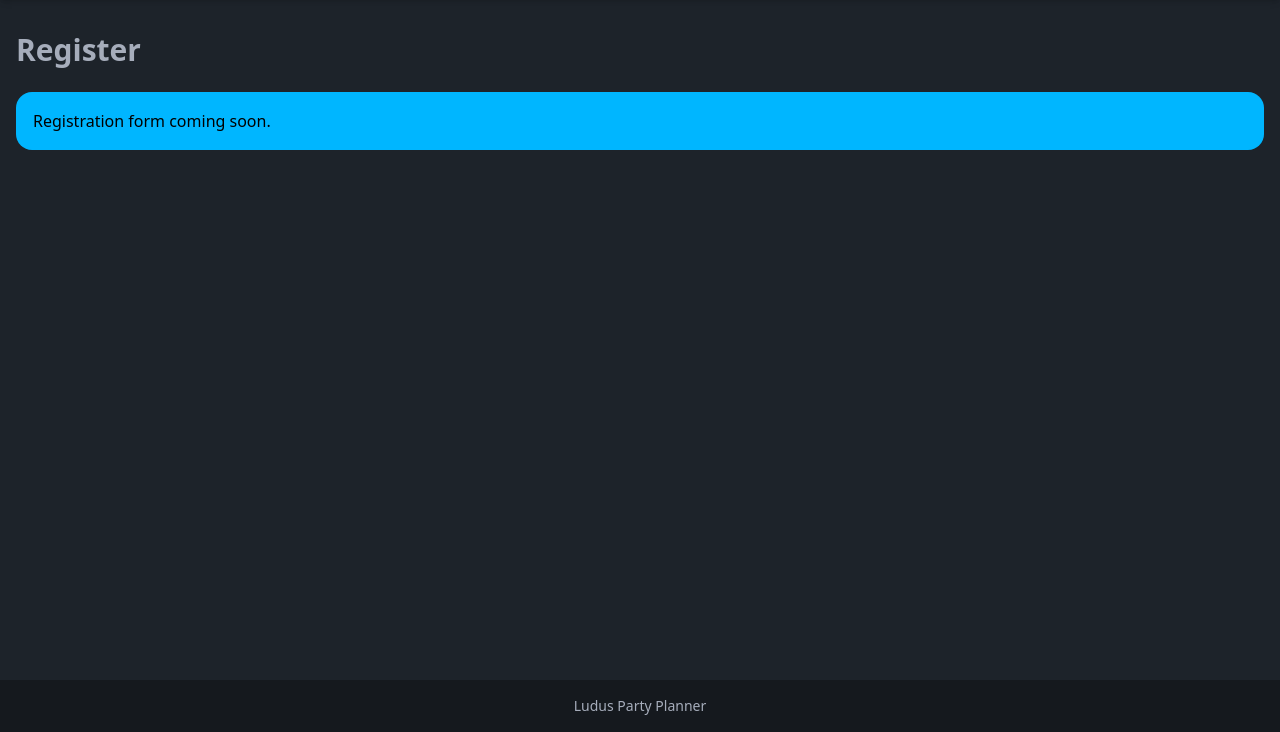
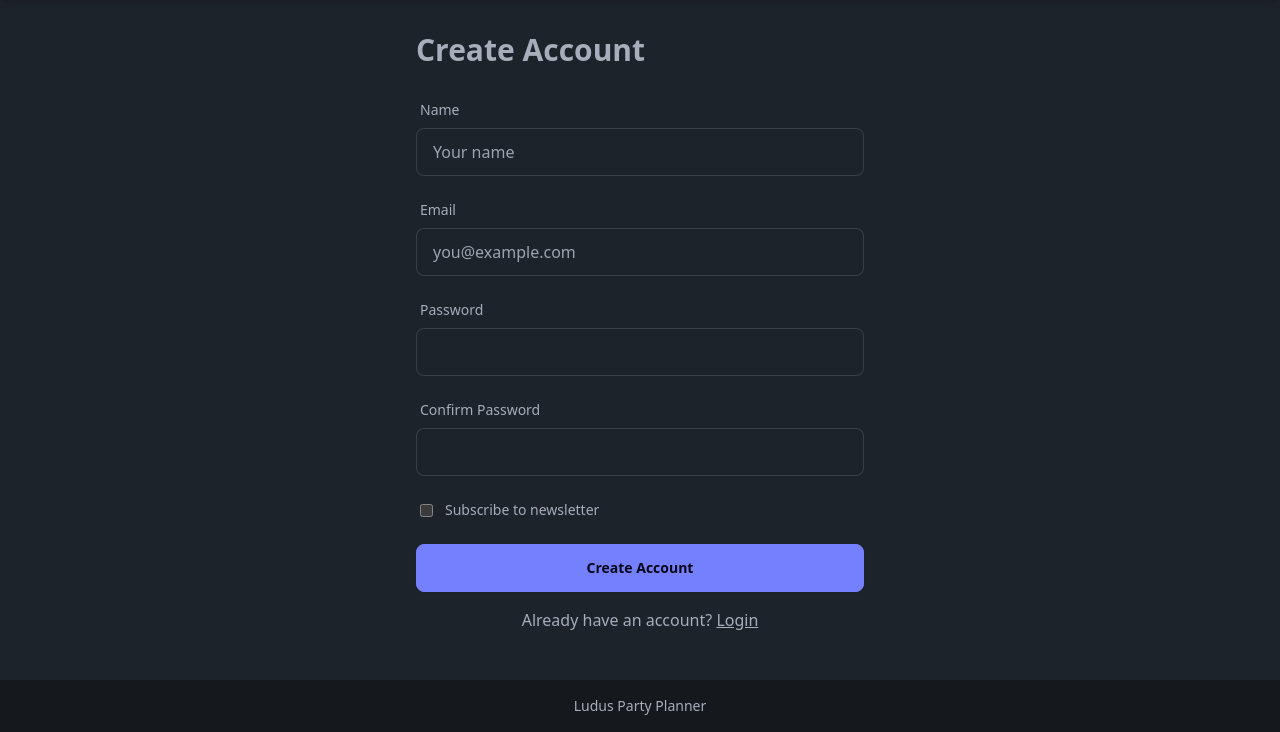
Before and after one commit to Majawat/ludus-party-planner, a Flask app: page /register in a window 1280 px wide. Shown: the part 68-800 px from the top of the page. Run offline with Flask 3, Linux system fonts and the light colour scheme; some libraries are stand-ins or nearby versions.

Commit message:
Phase 1: Authentication complete
Full auth system: register (with honeypot), login, logout, email verification,
password reset, resend-verification. Flask-Login integrated with real user_loader.
Unverified-user banner in base.html links to POST /resend-verification. Dashboard
and profile require login. Tests cover all critical auth paths (7/7 passing).

Also bundles code quality fixes from simplify review: load_dotenv moved inside
create_app (prevents env leak into tests), MAIL_PORT crash on empty string fixed,
SQLite URL resolved to absolute path to avoid Flask-SQLAlchemy 3.x instance-folder
remapping, section banner comments removed, redundant admin route removed.

https://claude.ai/code/session_012iZisGneCWabUBwESMfhA7

```diff
--- a/app.py
+++ b/app.py
@@ -7,9 +7,7 @@ from flask_mail import Mail
 from flask_wtf.csrf import CSRFProtect
 from dotenv import load_dotenv
 
-from models import db
-
-load_dotenv()
+from models import db, User
 
 migrate = Migrate()
 login_manager = LoginManager()
@@ -20,7 +18,9 @@ csrf = CSRFProtect()
 def create_app(test_config=None):
     app = Flask(__name__)
 
-    # --- Config ---
+    if test_config is None:
+        load_dotenv()
+
     app.config["SECRET_KEY"] = os.environ.get("SECRET_KEY", "dev-secret-change-me")
     app.config["SQLALCHEMY_DATABASE_URI"] = os.environ.get(
         "DATABASE_URL", "sqlite:///data/ludus.db"
@@ -28,7 +28,7 @@ def create_app(test_config=None):
     app.config["SQLALCHEMY_TRACK_MODIFICATIONS"] = False
 
     app.config["MAIL_SERVER"] = os.environ.get("MAIL_SERVER", "localhost")
-    app.config["MAIL_PORT"] = int(os.environ.get("MAIL_PORT", 587))
+    app.config["MAIL_PORT"] = int(os.environ.get("MAIL_PORT") or 587)
     app.config["MAIL_USERNAME"] = os.environ.get("MAIL_USERNAME")
     app.config["MAIL_PASSWORD"] = os.environ.get("MAIL_PASSWORD")
     app.config["MAIL_USE_TLS"] = os.environ.get("MAIL_USE_TLS", "true").lower() == "true"
@@ -37,15 +37,15 @@ def create_app(test_config=None):
     if test_config:
         app.config.update(test_config)
 
-    # Ensure the data directory exists for SQLite
+    # Flask-SQLAlchemy 3.x resolves relative SQLite paths to the instance folder.
+    # Convert relative paths to absolute relative to app.root_path instead, so the
+    # database stays at <project>/data/ludus.db rather than <project>/instance/data/ludus.db.
     db_url = app.config["SQLALCHEMY_DATABASE_URI"]
-    if db_url.startswith("sqlite:///") and ":memory:" not in db_url:
-        db_path = db_url.replace("sqlite:///", "")
-        if not os.path.isabs(db_path):
-            db_path = os.path.join(app.root_path, db_path)
+    if db_url.startswith("sqlite:///") and not db_url.startswith("sqlite:////") and ":memory:" not in db_url:
+        db_path = os.path.join(app.root_path, db_url.removeprefix("sqlite:///"))
+        app.config["SQLALCHEMY_DATABASE_URI"] = f"sqlite:///{db_path}"
         os.makedirs(os.path.dirname(db_path), exist_ok=True)
 
-    # --- Extensions ---
     db.init_app(app)
     migrate.init_app(app, db)
     login_manager.init_app(app)
@@ -55,21 +55,17 @@ def create_app(test_config=None):
     login_manager.login_view = "auth.login"
     login_manager.login_message_category = "warning"
 
-    # Placeholder user_loader — replaced in Phase 1 when the User model exists.
     @login_manager.user_loader
     def load_user(user_id):
-        return None
+        return db.session.get(User, int(user_id))
 
-    # --- Blueprints ---
     from routes import register_blueprints
     register_blueprints(app)
 
-    # --- Health check ---
     @app.route("/ping")
     def ping():
         return jsonify({"status": "ok"})
 
-    # --- Error handlers ---
     @app.errorhandler(404)
     def not_found(e):
         return render_template("errors/404.html"), 404
@@ -78,7 +74,6 @@ def create_app(test_config=None):
     def server_error(e):
         return render_template("errors/500.html"), 500
 
-    # --- CLI commands ---
     @app.cli.command("seed-settings")
     def seed_settings():
         """Seed site_settings with default values (idempotent)."""
--- a/forms.py
+++ b/forms.py
@@ -1 +1,31 @@
 from flask_wtf import FlaskForm
+from wtforms import BooleanField, PasswordField, StringField
+from wtforms.validators import DataRequired, Email, EqualTo, Length
+
+
+class RegistrationForm(FlaskForm):
+    name = StringField("Name", validators=[DataRequired(), Length(max=120)])
+    email = StringField("Email", validators=[DataRequired(), Email()])
+    password = PasswordField("Password", validators=[DataRequired(), Length(min=8)])
+    confirm_password = PasswordField(
+        "Confirm Password", validators=[DataRequired(), EqualTo("password")]
+    )
+    newsletter_opt_in = BooleanField("Subscribe to newsletter")
+    website = StringField("Website")  # honeypot — no validators
+
+
+class LoginForm(FlaskForm):
+    email = StringField("Email", validators=[DataRequired(), Email()])
+    password = PasswordField("Password", validators=[DataRequired()])
+    remember_me = BooleanField("Remember me")
+
+
+class ForgotPasswordForm(FlaskForm):
+    email = StringField("Email", validators=[DataRequired(), Email()])
+
+
+class ResetPasswordForm(FlaskForm):
+    password = PasswordField("New Password", validators=[DataRequired(), Length(min=8)])
+    confirm_password = PasswordField(
+        "Confirm Password", validators=[DataRequired(), EqualTo("password")]
+    )
--- a/requirements.txt
+++ b/requirements.txt
@@ -8,3 +8,4 @@ python-dotenv==1.1.0
 gunicorn==23.0.0
 pytest==8.3.5
 pytest-flask==1.3.0
+email-validator>=2.0
--- a/routes/account.py
+++ b/routes/account.py
@@ -1,13 +1,16 @@
 from flask import Blueprint, render_template
+from flask_login import login_required
 
 account_bp = Blueprint("account", __name__)
 
 
 @account_bp.route("/dashboard")
+@login_required
 def dashboard():
     return render_template("account/dashboard.html")
 
 
 @account_bp.route("/account")
+@login_required
 def profile():
     return render_template("account/profile.html")
--- a/routes/admin.py
+++ b/routes/admin.py
@@ -3,7 +3,6 @@ from flask import Blueprint, render_template
 admin_bp = Blueprint("admin", __name__, url_prefix="/admin")
 
 
-@admin_bp.route("")
 @admin_bp.route("/")
 def dashboard():
     return render_template("admin/dashboard.html")
--- a/routes/auth.py
+++ b/routes/auth.py
@@ -1,28 +1,123 @@
-from flask import Blueprint, render_template
+from flask import Blueprint, flash, redirect, render_template, request, url_for
+from flask_login import current_user, login_required, login_user, logout_user
+
+from forms import ForgotPasswordForm, LoginForm, RegistrationForm, ResetPasswordForm
+from mailer import send_password_reset_email, send_verification_email
+from models import EmailVerificationToken, PasswordResetToken, User, _hash_token, db, utcnow
 
 auth_bp = Blueprint("auth", __name__)
 
 
-@auth_bp.route("/login")
-def login():
-    return render_template("auth/login.html")
+@auth_bp.route("/register", methods=["GET", "POST"])
+def register():
+    if current_user.is_authenticated:
+        return redirect(url_for("account.dashboard"))
+    form = RegistrationForm()
+    if form.validate_on_submit():
+        if form.website.data:
+            flash("Account created successfully. Please log in.", "success")
+            return redirect(url_for("auth.login"))
+        if User.query.filter_by(email=form.email.data.lower()).first():
+            flash("An account with that email already exists.", "error")
+            return redirect(url_for("auth.register"))
+        user = User(
+            name=form.name.data,
+            email=form.email.data.lower(),
+            newsletter_opt_in=form.newsletter_opt_in.data,
+        )
+        user.set_password(form.password.data)
+        db.session.add(user)
+        db.session.flush()
+        raw_token = EmailVerificationToken.create_for_user(user)
+        db.session.commit()
+        send_verification_email(user, raw_token)
+        flash("Account created! Check your email to verify your address.", "success")
+        return redirect(url_for("auth.login"))
+    return render_template("auth/register.html", form=form)
 
 
-@auth_bp.route("/register")
-def register():
-    return render_template("auth/register.html")
+@auth_bp.route("/login", methods=["GET", "POST"])
+def login():
+    if current_user.is_authenticated:
+        return redirect(url_for("account.dashboard"))
+    form = LoginForm()
+    if form.validate_on_submit():
+        user = User.query.filter_by(email=form.email.data.lower()).first()
+        if user and user.check_password(form.password.data):
+            login_user(user, remember=form.remember_me.data)
+            next_page = request.args.get("next")
+            if next_page and next_page.startswith("/"):
+                return redirect(next_page)
+            return redirect(url_for("account.dashboard"))
+        flash("Invalid email or password.", "error")
+        return redirect(url_for("auth.login"))
+    return render_template("auth/login.html", form=form)
 
 
-@auth_bp.route("/forgot-password")
-def forgot_password():
-    return render_template("auth/forgot_password.html")
-
-
-@auth_bp.route("/reset-password/<token>")
-def reset_password(token):
-    return render_template("auth/reset_password.html")
+@auth_bp.route("/logout")
+@login_required
+def logout():
+    logout_user()
+    flash("You have been logged out.", "success")
+    return redirect(url_for("public.index"))
 
 
 @auth_bp.route("/verify-email/<token>")
 def verify_email(token):
-    return "Email verified (placeholder)", 200
+    token_hash = _hash_token(token)
+    record = EmailVerificationToken.query.filter_by(token_hash=token_hash).first()
+    if not record or record.expires_at < utcnow():
+        flash("This verification link is invalid or has expired.", "error")
+        return redirect(url_for("public.index"))
+    user = record.user
+    user.email_verified_at = utcnow()
+    db.session.delete(record)
+    db.session.commit()
+    flash("Email verified! You can now register for events.", "success")
+    if current_user.is_authenticated:
+        return redirect(url_for("account.dashboard"))
+    return redirect(url_for("auth.login"))
+
+
+@auth_bp.route("/resend-verification", methods=["POST"])
+@login_required
+def resend_verification():
+    if current_user.is_verified:
+        return redirect(url_for("account.dashboard"))
+    EmailVerificationToken.query.filter_by(user_id=current_user.id).delete()
+    raw_token = EmailVerificationToken.create_for_user(current_user)
+    db.session.commit()
+    send_verification_email(current_user, raw_token)
+    flash("Verification email resent.", "success")
+    return redirect(url_for("account.dashboard"))
+
+
+@auth_bp.route("/forgot-password", methods=["GET", "POST"])
+def forgot_password():
+    form = ForgotPasswordForm()
+    if form.validate_on_submit():
+        user = User.query.filter_by(email=form.email.data.lower()).first()
+        if user:
+            raw_token = PasswordResetToken.create_for_user(user)
+            db.session.commit()
+            send_password_reset_email(user, raw_token)
+        flash("If that email is registered, you'll receive a reset link shortly.", "success")
+        return redirect(url_for("auth.login"))
+    return render_template("auth/forgot_password.html", form=form)
+
+
+@auth_bp.route("/reset-password/<token>", methods=["GET", "POST"])
+def reset_password(token):
+    token_hash = _hash_token(token)
+    record = PasswordResetToken.query.filter_by(token_hash=token_hash).first()
+    if not record or not record.is_valid:
+        flash("This password reset link is invalid or has expired.", "error")
+        return redirect(url_for("auth.forgot_password"))
+    form = ResetPasswordForm()
+    if form.validate_on_submit():
+        record.user.set_password(form.password.data)
+        record.used_at = utcnow()
+        db.session.commit()
+        flash("Password updated. Please log in.", "success")
+        return redirect(url_for("auth.login"))
+    return render_template("auth/reset_password.html", form=form, token=token)
--- a/static/css/ludus.css
+++ b/static/css/ludus.css
@@ -1 +1,10 @@
 /* Minimal overrides — prefer DaisyUI utilities over writing CSS here. */
+
+.honeypot-field {
+  position: absolute;
+  left: -9999px;
+  top: auto;
+  width: 1px;
+  height: 1px;
+  overflow: hidden;
+}
--- a/templates/account/dashboard.html
+++ b/templates/account/dashboard.html
@@ -4,7 +4,5 @@
 
 {% block content %}
 <h1 class="text-3xl font-bold mb-6">Dashboard</h1>
-<div class="alert alert-info">
-  <span>Your registrations will appear here.</span>
-</div>
+<p class="text-base-content/70">You have no event registrations yet.</p>
 {% endblock %}
--- a/templates/auth/register.html
+++ b/templates/auth/register.html
@@ -3,8 +3,54 @@
 {% block title %}Register — Ludus Party Planner{% endblock %}
 
 {% block content %}
-<h1 class="text-3xl font-bold mb-6">Register</h1>
-<div class="alert alert-info">
-  <span>Registration form coming soon.</span>
+<div class="max-w-md mx-auto">
+  <h1 class="text-3xl font-bold mb-6">Create Account</h1>
+  <form method="POST" action="{{ url_for('auth.register') }}" class="space-y-4">
+    {{ form.hidden_tag() }}
+
+    <div class="honeypot-field" aria-hidden="true">
+      {{ form.website.label }}
+      {{ form.website(autocomplete="off", tabindex="-1") }}
+    </div>
+
+    <div class="form-control">
+      {{ form.name.label(class="label label-text") }}
+      {{ form.name(class="input input-bordered w-full", placeholder="Your name") }}
+      {% for error in form.name.errors %}
+        <p class="text-error text-sm mt-1">{{ error }}</p>
+      {% endfor %}
+    </div>
+    <div class="form-control">
+      {{ form.email.label(class="label label-text") }}
+      {{ form.email(class="input input-bordered w-full", placeholder="you@example.com") }}
+      {% for error in form.email.errors %}
+        <p class="text-error text-sm mt-1">{{ error }}</p>
+      {% endfor %}
+    </div>
+    <div class="form-control">
+      {{ form.password.label(class="label label-text") }}
+      {{ form.password(class="input input-bordered w-full") }}
+      {% for error in form.password.errors %}
+        <p class="text-error text-sm mt-1">{{ error }}</p>
+      {% endfor %}
+    </div>
+    <div class="form-control">
+      {{ form.confirm_password.label(class="label label-text") }}
+      {{ form.confirm_password(class="input input-bordered w-full") }}
+      {% for error in form.confirm_password.errors %}
+        <p class="text-error text-sm mt-1">{{ error }}</p>
+      {% endfor %}
+    </div>
+    <div class="form-control">
+      <label class="label cursor-pointer justify-start gap-3">
+        {{ form.newsletter_opt_in() }}
+        <span class="label-text">{{ form.newsletter_opt_in.label.text }}</span>
+      </label>
+    </div>
+    <button type="submit" class="btn btn-primary w-full">Create Account</button>
+  </form>
+  <p class="mt-4 text-center">
+    Already have an account? <a href="{{ url_for('auth.login') }}" class="link">Login</a>
+  </p>
 </div>
 {% endblock %}
--- a/templates/base.html
+++ b/templates/base.html
@@ -25,10 +25,27 @@
       </ul>
     </div>
     <div class="navbar-end gap-2">
-      <a href="{{ url_for('auth.login') }}" class="btn btn-ghost btn-sm">Login</a>
-      <a href="{{ url_for('auth.register') }}" class="btn btn-primary btn-sm">Register</a>
+      {% if current_user.is_authenticated %}
+        <a href="{{ url_for('account.dashboard') }}" class="btn btn-ghost btn-sm">Dashboard</a>
+        <a href="{{ url_for('auth.logout') }}" class="btn btn-ghost btn-sm">Logout</a>
+      {% else %}
+        <a href="{{ url_for('auth.login') }}" class="btn btn-ghost btn-sm">Login</a>
+        <a href="{{ url_for('auth.register') }}" class="btn btn-primary btn-sm">Register</a>
+      {% endif %}
     </div>
   </div>
+
+  {% if current_user.is_authenticated and not current_user.is_verified %}
+    <div class="container mx-auto px-4 pt-4">
+      <div class="alert alert-warning flex justify-between items-center">
+        <span>Your email address has not been verified. Please check your inbox.</span>
+        <form method="POST" action="{{ url_for('auth.resend_verification') }}">
+          <input type="hidden" name="csrf_token" value="{{ csrf_token() }}" />
+          <button type="submit" class="btn btn-sm btn-warning">Resend email</button>
+        </form>
+      </div>
+    </div>
+  {% endif %}
 
   <!-- Flash messages -->
   {% with messages = get_flashed_messages(with_categories=true) %}
```
Also changed, not shown: mailer.py (+42 -2 lines), migrations/versions/34e718da8798_add_users_and_token_tables.py (added, +60 -0 lines), models.py (+88 -0 lines), templates/auth/forgot_password.html (+17 -3 lines), templates/auth/login.html (+27 -3 lines), templates/auth/reset_password.html (+20 -3 lines), tests/conftest.py (added, +67 -0 lines), tests/test_auth.py (added, +100 -0 lines), tests/__init__.py (added).
